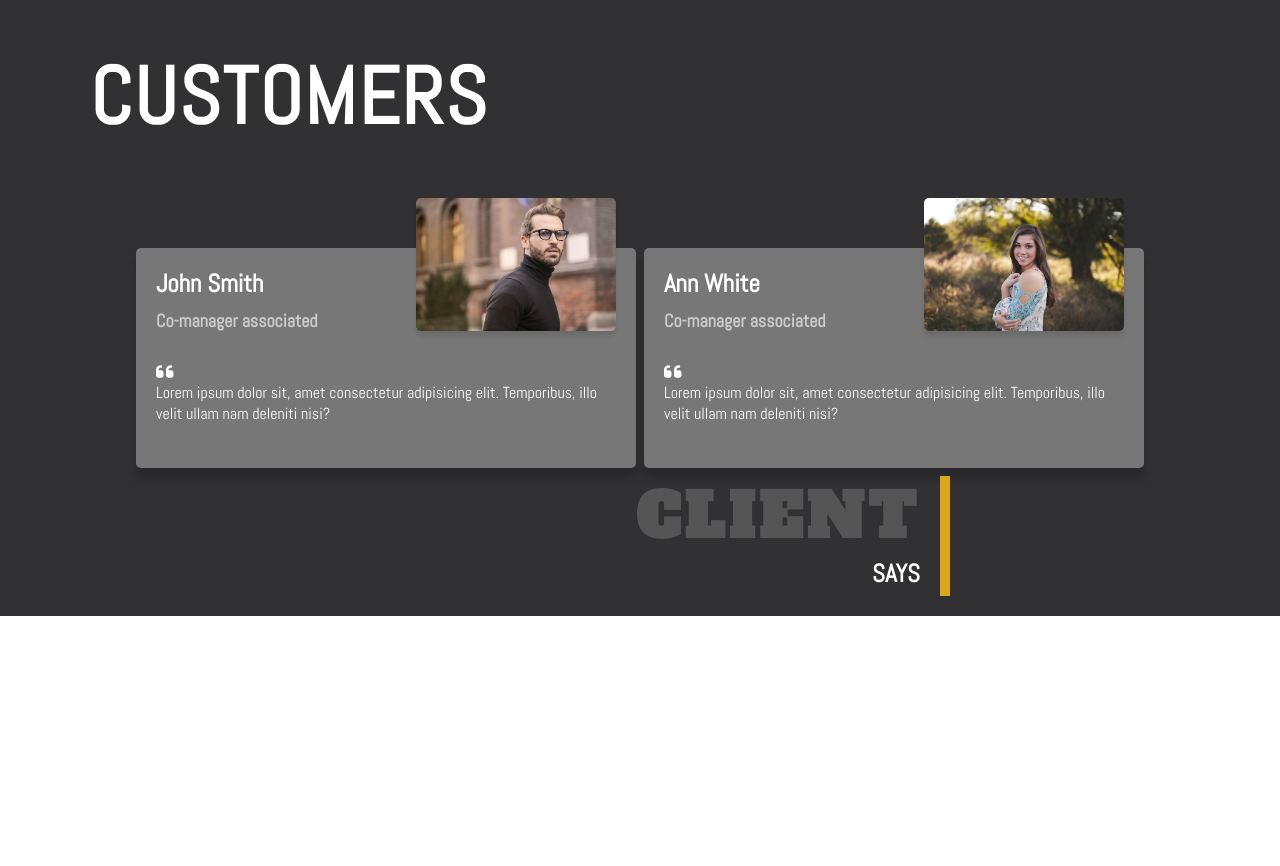
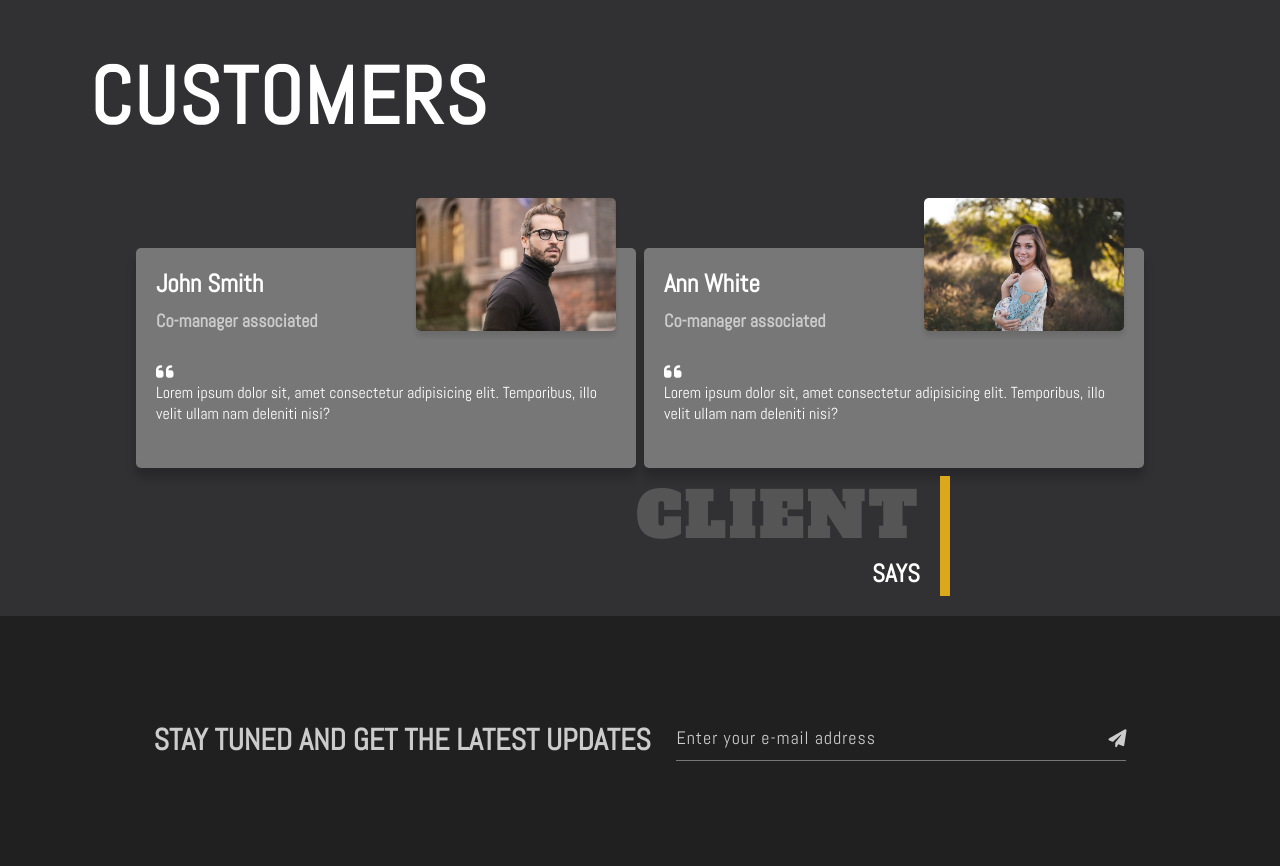
Before and after one commit to miracler0405/architecture-project, a plain HTML site: page index.html in a window 1280 px wide. Shown: the part 2214-3080 px from the top of the page. Before the commit the page ends 2830 px from the top, so only its background shows below. Drawn offline with Linux system fonts and the light colour scheme.

Commit message:
feat: complete contact

```diff
--- a/index.html
+++ b/index.html
@@ -186,6 +186,19 @@
         </div>
       </section>
       <!-- End of Customers -->
+      <!-- Contact -->
+      <section class="contact">
+        <div class="contact-content">
+          <div class="contact-left">
+            <h1>Stay tuned and get the latest updates</h1>
+          </div>
+          <div class="contact-right">
+            <input type="email" placeholder="Enter your e-mail address" />
+            <i class="fa-solid fa-paper-plane"></i>
+          </div>
+        </div>
+      </section>
+      <!-- End of Contact -->
     </div>
     <!-- end of container -->
   </body>
--- a/style.css
+++ b/style.css
@@ -565,4 +565,59 @@ html {
   color: #fff;
 }
 /* End of Customers */
+/* Contact */
+.contact {
+  width: 100%;
+  height: 25rem;
+  display: flex;
+  justify-content: center;
+  align-items: center;
+}
+
+.contact-content {
+  width: 80%;
+  display: flex;
+  justify-content: space-evenly;
+}
+
+.contact-content h1 {
+  font-size: 3rem;
+  text-transform: uppercase;
+  color: #ccc;
+}
+
+.contact-content input {
+  width: 45rem;
+  height: 4rem;
+  background-color: transparent;
+  padding: 1.5rem 1.5rem 2.2rem 0;
+  border: none;
+  border-bottom: 0.1rem solid #777;
+  font-size: 1.8rem;
+  color: #ccc;
+  transition: all 0.3s;
+}
+
+.contact-content input:focus {
+  border-bottom: 0.1rem solid #dba81b;
+}
+
+.contact-content input::placeholder {
+  color: #ccc;
+  letter-spacing: 0.1rem;
+}
+
+.contact-right {
+  position: relative;
+}
+
+.contact-right i {
+  font-size: 1.8rem;
+  position: absolute;
+  top: 20%;
+  right: 0;
+  color: #ccc;
+  cursor: pointer;
+}
+/* End of Contact */
 /* end of container */
```
